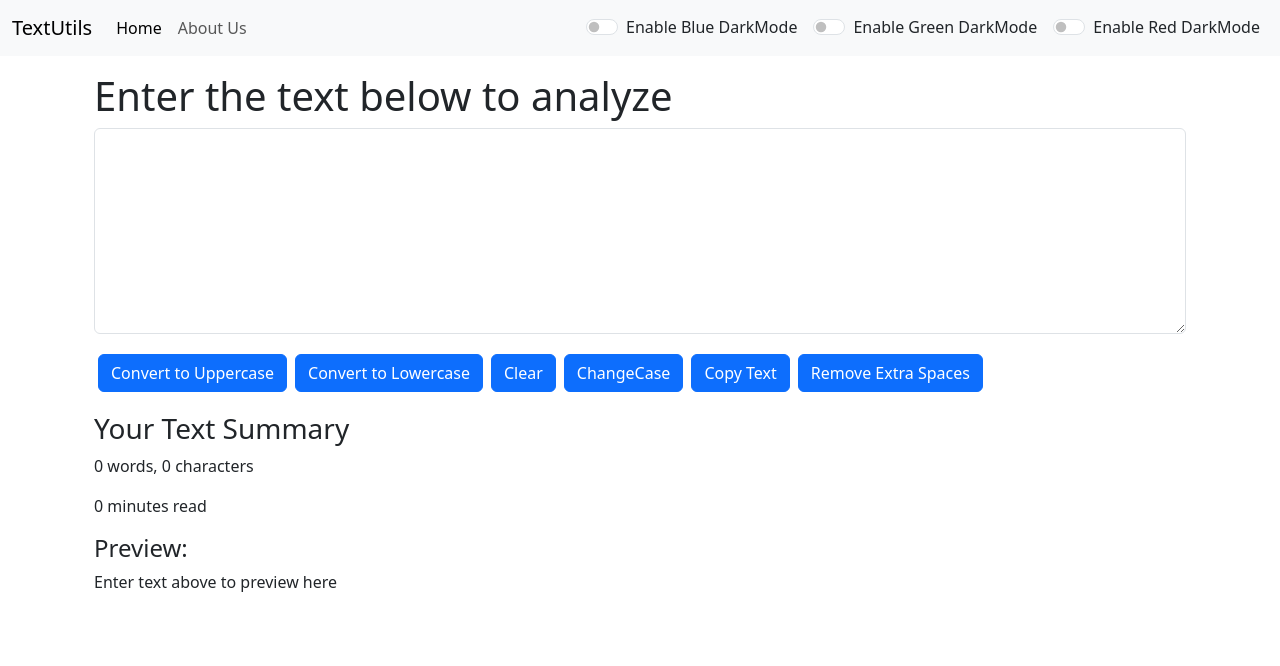
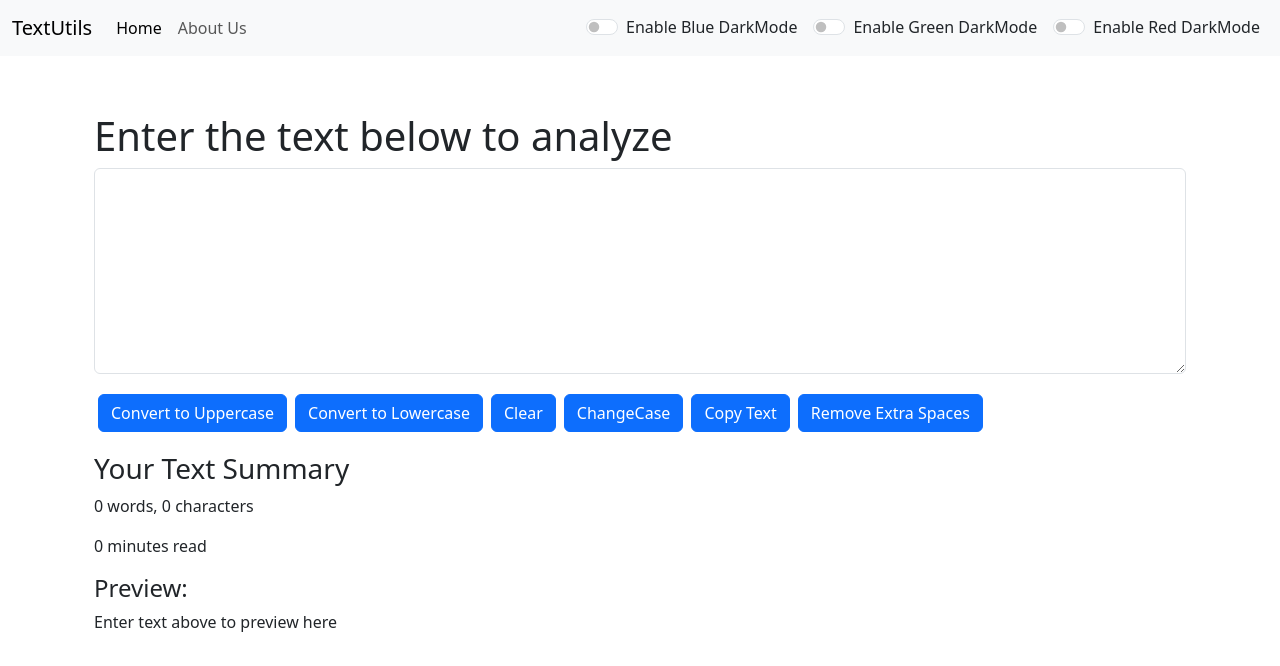
Before and after one commit to SubhamRaj-collab/FirstReactApp, a React (Create React App) app: page / in a window 1280 px wide. Shown: the top 666 px of the page. Built offline with nearby package versions, Linux system fonts and the light colour scheme.

Commit message:
color of textArea and accordian changed in dark mode

```diff
--- a/src/Components/Alert.js
+++ b/src/Components/Alert.js
@@ -8,9 +8,13 @@ function Alert(props) {
     }
 
   return (
-    props.alert &&
-        <div className={`alert alert-${props.alert.type} alert-dismissible fade show`} role="alert">
-        <strong>{capitalize(props.alert.type)}</strong>: {props.alert.msg}
+    <div style={{width: '100%', height: '40px'}}>
+        {
+            props.alert &&
+            <div className={`alert alert-${props.alert.type} alert-dismissible fade show`} role="alert">
+            <strong>{capitalize(props.alert.type)}</strong>: {props.alert.msg}
+            </div>
+        }
     </div>
     )
 }
--- a/src/Components/TextForm.js
+++ b/src/Components/TextForm.js
@@ -82,7 +82,7 @@ export default function TextForm(props) {
             <h1>{props.heading}</h1>
             <div className="mb-3">
                 <textarea className="form-control" id="textBox"
-            onChange={handleOnChange} value={text} rows="8" style={{backgroundColor: props.mode==='dark'?'grey':'white', color:props.mode==='light'?'grey':'white'}}></textarea>
+            onChange={handleOnChange} value={text} rows="8" style={{backgroundColor: props.mode==='dark'?'#465579':'white', color:props.mode==='light'?'black':'white'}}></textarea>
             </div>
             <button className="btn btn-primary mx-1 my-1" onClick={handleUpClick}>Convert to Uppercase</button>
             <button className="btn btn-primary mx-1 my-1" onClick={handleLoClick}>Convert to Lowercase</button>
```
